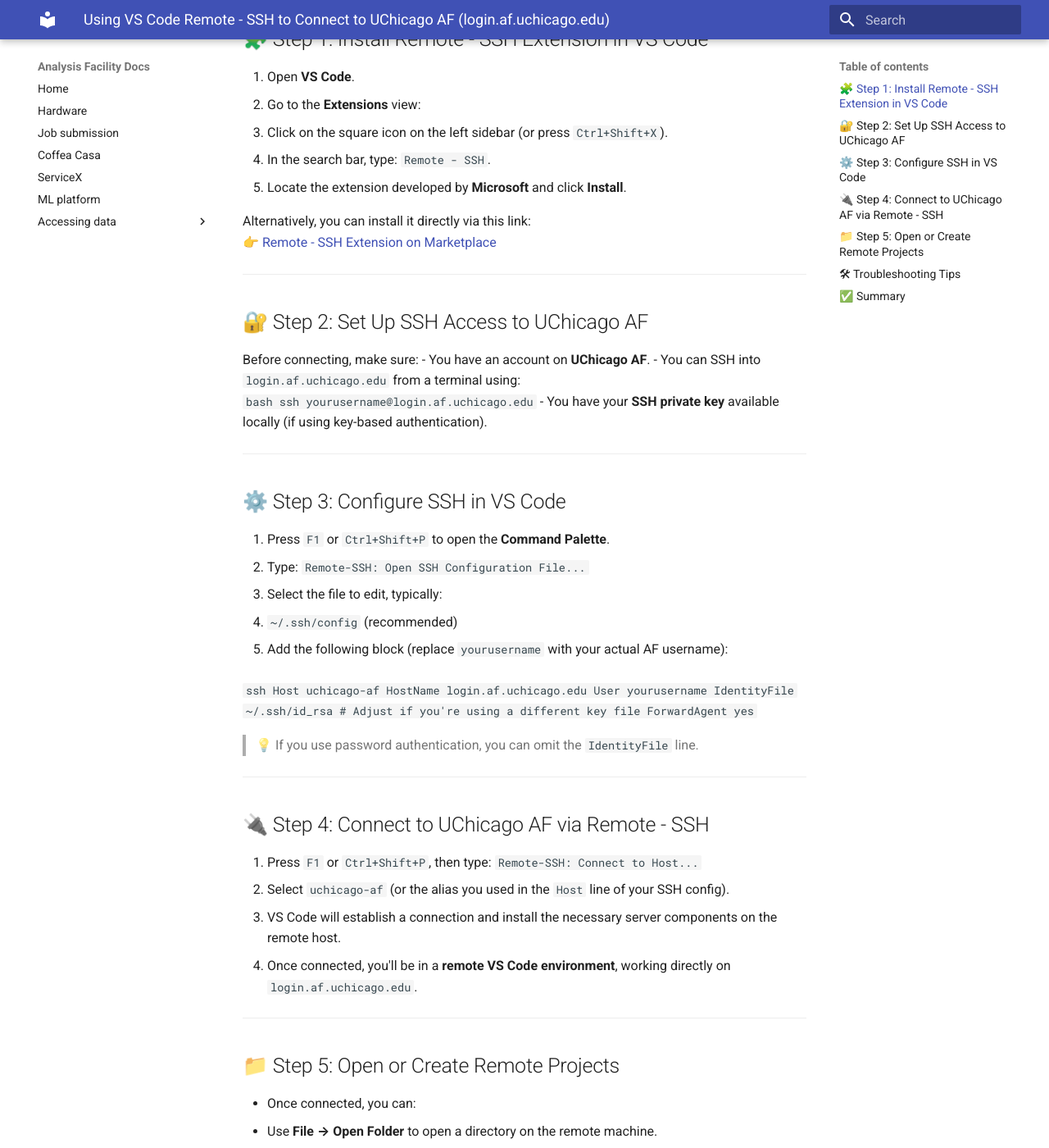
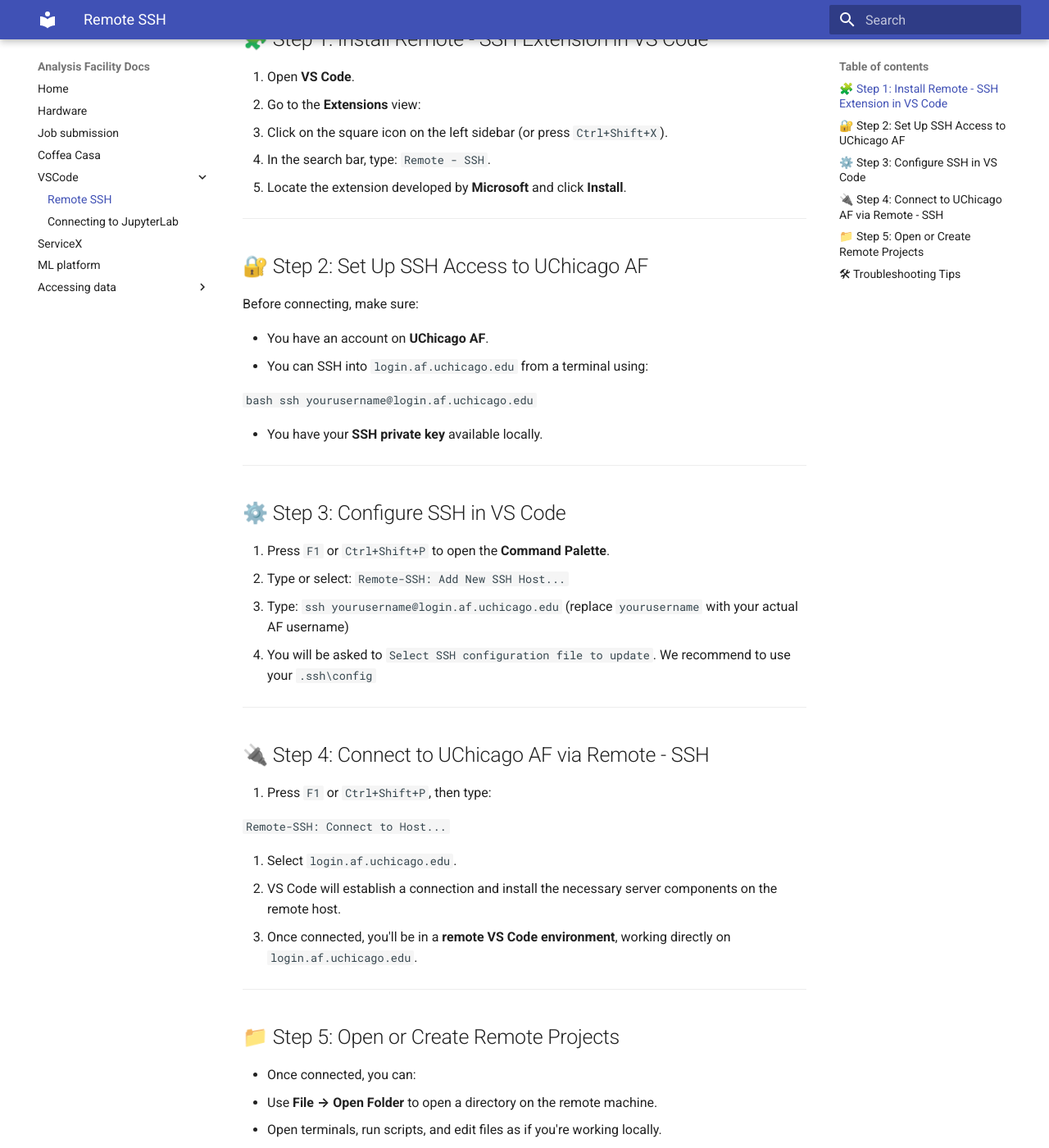
Before and after one commit to maniaclab/af-portal, an MkDocs documentation site: the page built from docs/VSCode_remote_ssh.md, in a window 1280 px wide and 1400 px high, scrolled down 308 px. Shown: the whole window at 82% size. Built offline with MkDocs 1.6.1 and Material for MkDocs 9.7.7, drawn with Linux system fonts in a browser that asks for light colours; some of the changed text lies outside the part shown.

Commit message:
Remove outdated documentation for connecting VS Code to JupyterLab and using Remote - SSH with UChicago AF

````diff
--- a/docs/vscode_remote_ssh_uchicago_af.md
+++ b/docs/VSCode_remote_ssh.md
@@ -13,51 +13,41 @@ This guide will walk you through installing the **Remote - SSH** plugin in **Vis
 3. In the search bar, type: `Remote - SSH`.
 4. Locate the extension developed by **Microsoft** and click **Install**.
 
-Alternatively, you can install it directly via this link:
-👉 [Remote - SSH Extension on Marketplace](https://marketplace.visualstudio.com/items?itemName=ms-vscode-remote.remote-ssh)
-
 ---
 
 ## 🔐 Step 2: Set Up SSH Access to UChicago AF
 
 Before connecting, make sure:
+
 - You have an account on **UChicago AF**.
 - You can SSH into `login.af.uchicago.edu` from a terminal using:
+
   ```bash
   ssh yourusername@login.af.uchicago.edu
   ```
-- You have your **SSH private key** available locally (if using key-based authentication).
+
+- You have your **SSH private key** available locally.
 
 ---
 
 ## ⚙️ Step 3: Configure SSH in VS Code
 
 1. Press `F1` or `Ctrl+Shift+P` to open the **Command Palette**.
-2. Type: `Remote-SSH: Open SSH Configuration File...`
-3. Select the file to edit, typically:
-   - `~/.ssh/config` (recommended)
-
-4. Add the following block (replace `yourusername` with your actual AF username):
-
-   ```ssh
-   Host uchicago-af
-       HostName login.af.uchicago.edu
-       User yourusername
-       IdentityFile ~/.ssh/id_rsa  # Adjust if you're using a different key file
-       ForwardAgent yes
-   ```
-
-> 💡 If you use password authentication, you can omit the `IdentityFile` line.
+2. Type or select: `Remote-SSH: Add New SSH Host...`
+3. Type: `ssh yourusername@login.af.uchicago.edu` (replace `yourusername` with your actual AF username)
+4. You will be asked to `Select SSH configuration file to update`. We recommend to use your `.ssh\config`
 
 ---
 
 ## 🔌 Step 4: Connect to UChicago AF via Remote - SSH
 
 1. Press `F1` or `Ctrl+Shift+P`, then type:
+
    ```
    Remote-SSH: Connect to Host...
    ```
-2. Select `uchicago-af` (or the alias you used in the `Host` line of your SSH config).
+
+2. Select `login.af.uchicago.edu`.
 3. VS Code will establish a connection and install the necessary server components on the remote host.
 4. Once connected, you'll be in a **remote VS Code environment**, working directly on `login.af.uchicago.edu`.
 
@@ -79,16 +69,4 @@ Before connecting, make sure:
 
 ---
 
-## ✅ Summary
-
-| Step | Description |
-|------|-------------|
-| 1 | Install **Remote - SSH** extension |
-| 2 | Ensure SSH access to `login.af.uchicago.edu` |
-| 3 | Configure `~/.ssh/config` |
-| 4 | Connect via **Remote-SSH: Connect to Host** |
-| 5 | Work on files and terminals remotely |
-
----
-
 Enjoy a seamless coding experience on UChicago AF using the power of **VS Code Remote Development**! 🚀
--- a/mkdocs.yml
+++ b/mkdocs.yml
@@ -8,6 +8,9 @@ nav:
   - "Hardware": "hardware.md"
   - "Job submission": "job_submission.md"
   - "Coffea Casa": "coffeacasa.md"
+  - "VSCode":
+      - "Remote SSH": "VSCode_remote_ssh.md"
+      - "Connecting to JupyterLab": "Connect_VSCode_JupyterLab.md"
   - "ServiceX": "servicex.md"
   - "ML platform": "ml_platform.md"
   - "Accessing data":
````
Also changed, not shown: docs/Connect_VSCode_to_JupyterLab.md (renamed from docs/Connect_VS_Code_to_JupyterLab_UC_AF.md, +9 -9 lines).
